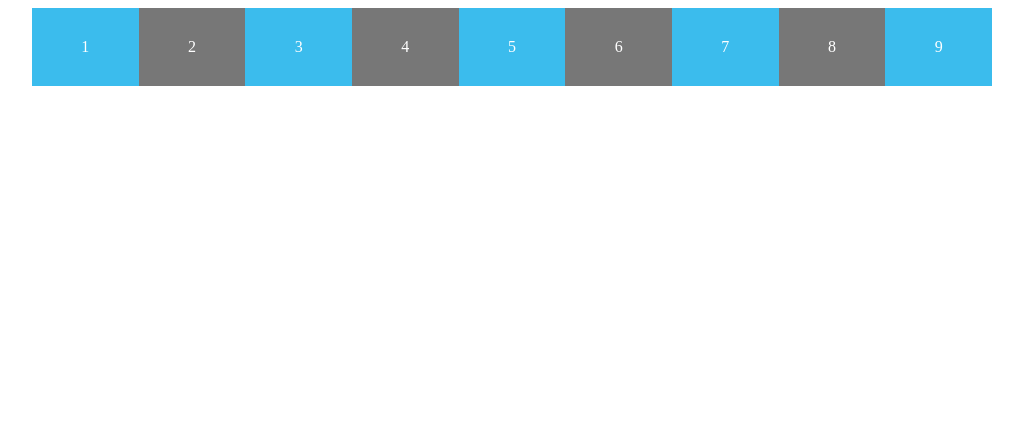
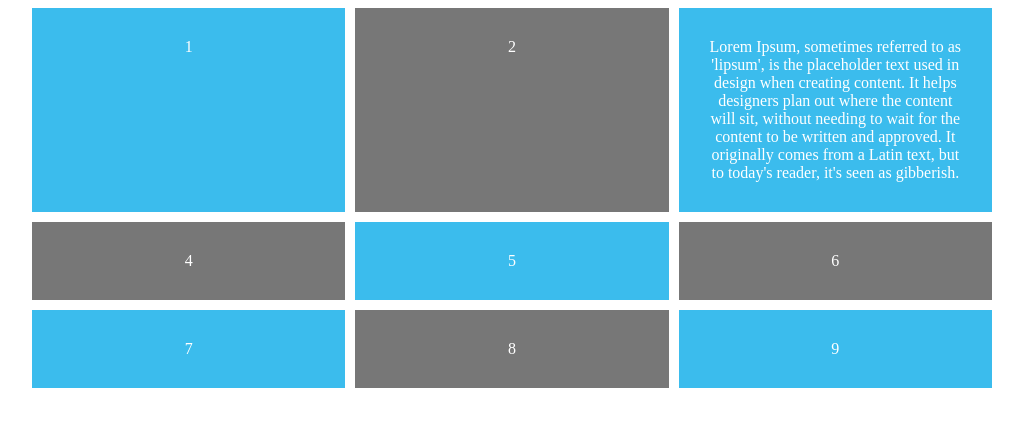
Before and after one commit to lidia-dalecka/CSS-grid, a plain HTML site: page index.html in a window 1280 px wide. Shown: the whole page, without its empty margins (128-1151 px from the left). Drawn offline with Linux system fonts and the light colour scheme.

Commit message:
Setted width of rows, amount of rows, gap between rows and columns in index.html

```diff
--- a/index.html
+++ b/index.html
@@ -15,7 +15,10 @@
             display: grid;
             /*grid-template-columns: 33.3% 33.3% 33.3%;*/
             /*grid-template-columns: 1fr 2fr 1fr;*/
-            grid-template-columns: repeat(9, 1fr);
+            grid-template-columns: repeat(3, 1fr);
+           /* grid-auto-rows: minmax(200px, auto);*/
+            grid-template-rows: repeat (10, minmax(200px, auto));
+            grid-gap: 10px;
             max-width: 960px;
             margin: 0 auto;
         }
@@ -36,7 +39,7 @@
 
         <div>1</div>
         <div>2</div>
-        <div>3</div>
+        <div>Lorem Ipsum, sometimes referred to as 'lipsum', is the placeholder text used in design when creating content. It helps designers plan out where the content will sit, without needing to wait for the content to be written and approved. It originally comes from a Latin text, but to today's reader, it's seen as gibberish.</div>
         <div>4</div>
         <div>5</div>
         <div>6</div>
```
